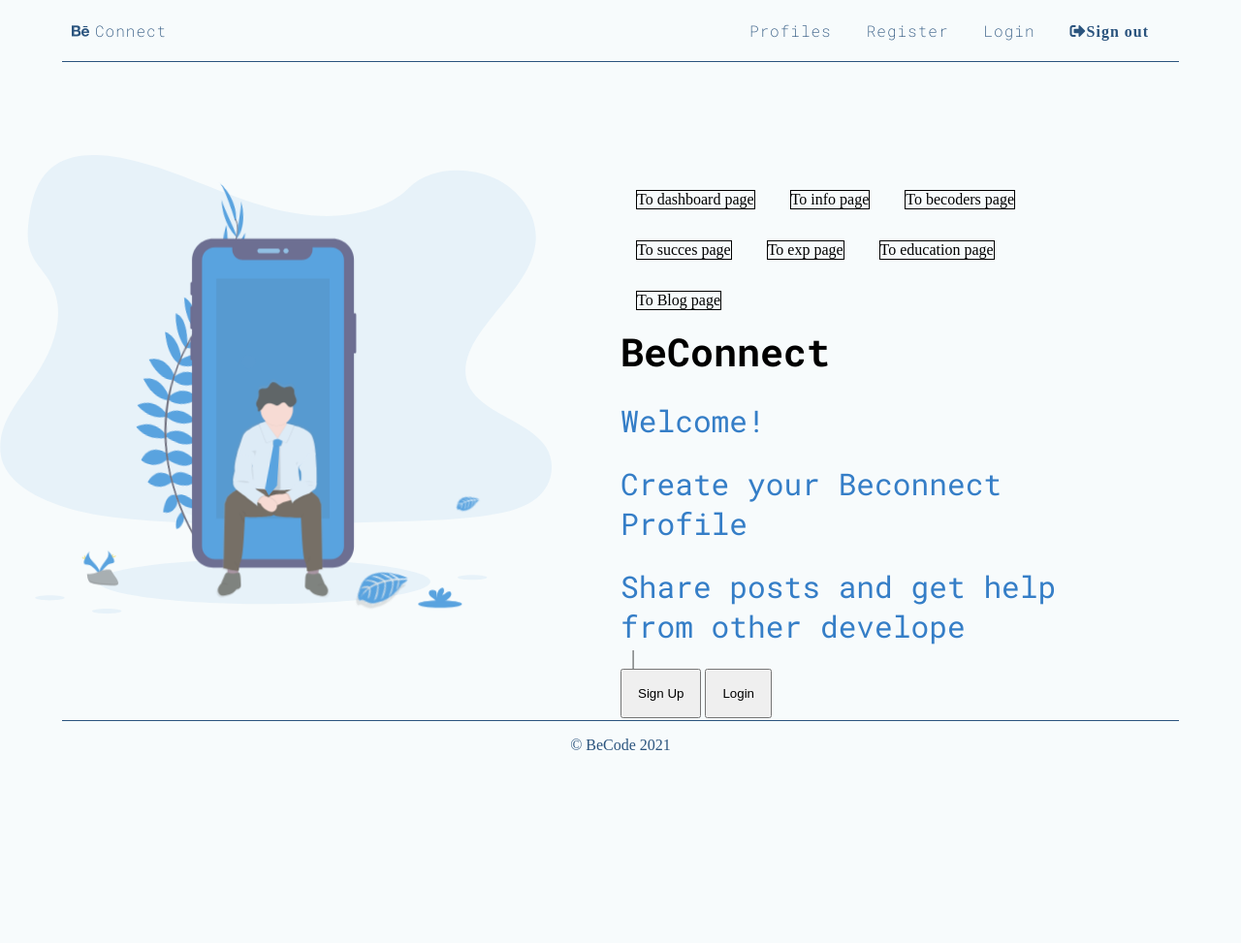
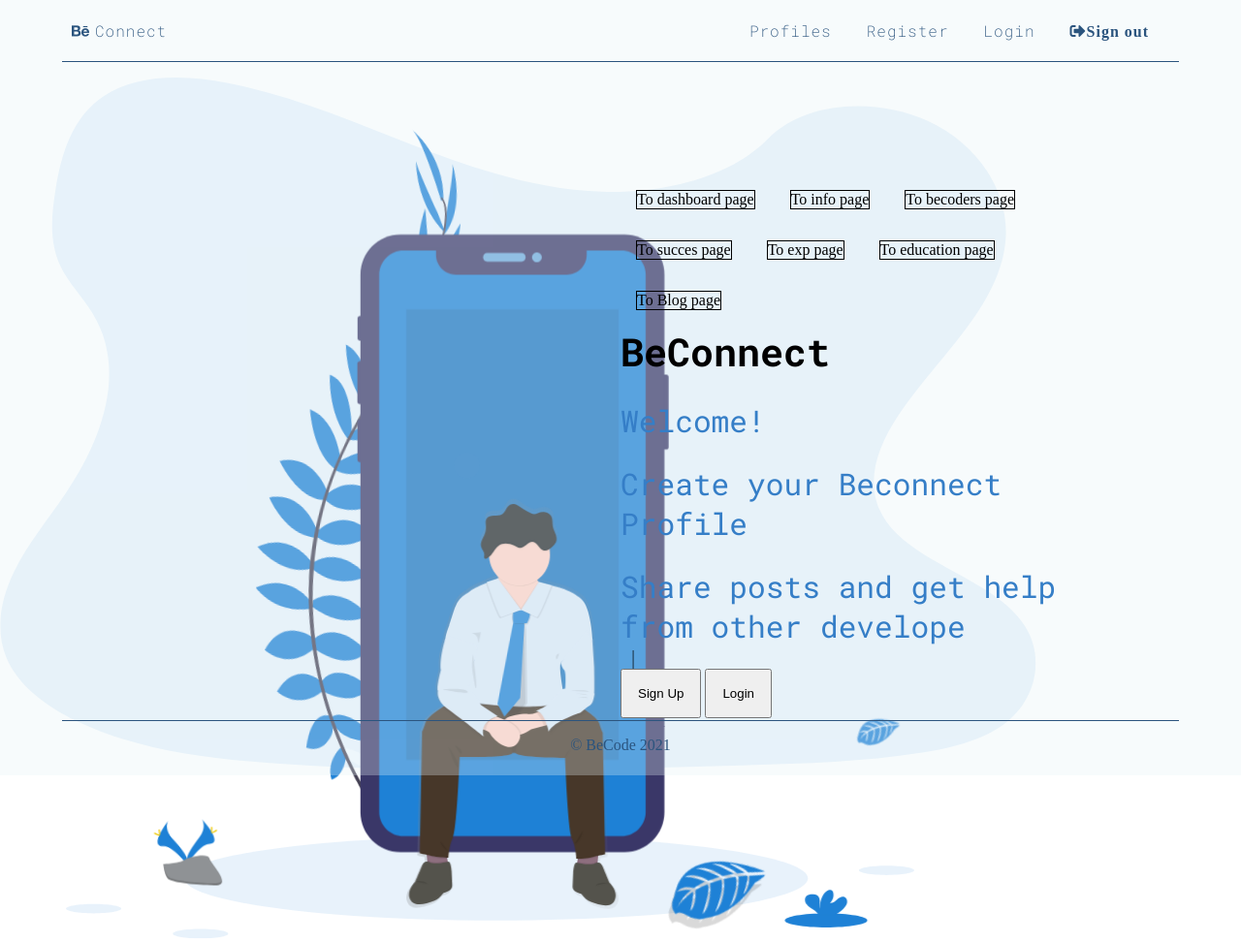
Before and after one commit to chadriae/php-mvc-Ismi, a PHP site: template View/homepage.php in a window 1280 px wide. Shown: the whole page at 97% size. Before the commit the page ends 774 px from the top, so only its background shows below. Run offline with PHP 8.4, Linux system fonts and the light colour scheme; the template is opened without the code that fills it, so the values that code supplies are empty; some libraries are stand-ins or nearby versions.

Commit message:
some minor cange to margin
nothing changed a banana stays a banana

```diff
--- a/View/homepage.php
+++ b/View/homepage.php
@@ -188,4 +188,5 @@ Anything complex should be calculated in the model -->
         </defs>
     </svg>
 </div>
+
 <?php require 'includes/footer.php' ?>
--- a/style.css
+++ b/style.css
@@ -219,7 +219,7 @@ body{
 .svg{
   position:absolute;
   z-index: -1;
-  top:20%;
+  top:10%;
 }
 
 h2{
@@ -314,6 +314,6 @@ h2{
     }
 
     svg {
-        width: 570px;
+        width: 1070px;
         max-width: 100%;
 }
```
Also changed, not shown: style2.css (line endings or trailing spaces).
